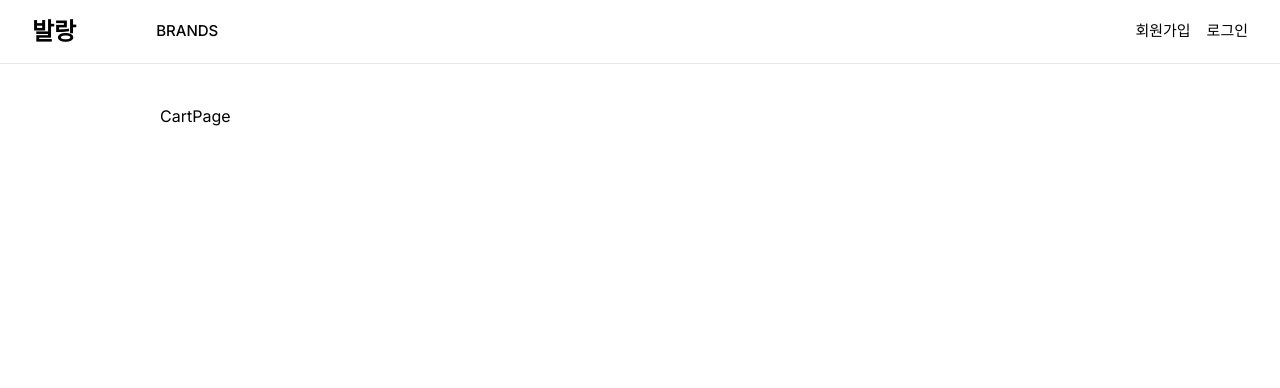
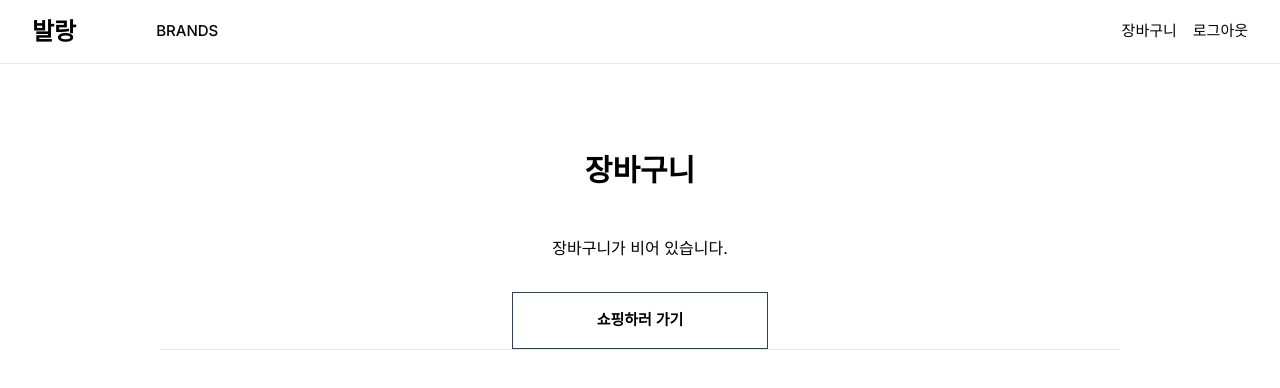
Before and after one commit to haizellatte/time-attack-frontend, a Next.js app: page /cart in a window 1280 px wide. Before the commit this address had no page. Shown: the top 388 px of the page. Built offline with nearby package versions, Linux system fonts and the light colour scheme.

Commit message:
✨feat : cartItems, carItem, useAmount-hook 구현

```diff
--- /dev/null
+++ b/src/app/(root)/cart/_components/CartItem.tsx
@@ -0,0 +1,70 @@
+"use client";
+import useAmount from "@/hooks/useAmount";
+import ProductType from "@/types/ProductType";
+import Image from "next/image";
+import Link from "next/link";
+
+function CartItem({ product }: { product: ProductType }) {
+  const { amount, decreaseAmount, increaseAmount } = useAmount(
+    Number(product.id)
+  );
+
+  return (
+    <>
+      {product && (
+        <li className="flex justify-between items-center">
+          <Link
+            href={`/product/${product.id}`}
+            className="flex h-40 sm:h-56 border-t py-5 gap-x-5"
+          >
+            <div className="relative aspect-[3/4]">
+              <Image
+                src={product.imgSrc}
+                alt="product-image"
+                loading="lazy"
+                decoding="async"
+                data-nimg="fill"
+                className="object-cover absolute h-full w-full transparent left-0 top-0 right-0 bottom-0"
+                sizes="100vw"
+                fill
+                unoptimized
+              />
+            </div>
+            <div className="flex flex-col gap-y-1 sm:gap-y-2.5 grow">
+              <div className="text-sm sm:text-base font-bold">
+                {`${product.brand.nameKr} / ${product.brand.nameEn}`}
+              </div>
+              <h6 className="text-sm sm:text-lg">{product.name}</h6>
+              <div className="flex gap-x-2.5 items-center text-sm sm:text-base ">
+                <span className="line-through text-red-500">{`₩${product.originalPrice.toLocaleString()}`}</span>
+                <span className="font-bold">{`₩${product.price.toLocaleString()}`}</span>
+              </div>
+              <div className="flex text-xs sm:text-sm">
+                <div>{`${product.deliveryType} | 잔여재고 ${product.onlineStock}ea`}</div>
+              </div>
+            </div>
+          </Link>
+          <div className="grid grid-cols-3 border border-black self-center h-4 w-12 sm:h-8 sm:w-24 items-stretch shrink-0">
+            <button
+              onClick={decreaseAmount}
+              className="bg-black text-white flex items-center justify-center text-lg font-bold"
+            >
+              -
+            </button>
+            <span className="flex items-center justify-center text-[15px] font-bold">
+              {amount}
+            </span>
+            <button
+              onClick={increaseAmount}
+              className="bg-black text-white flex items-center justify-center text-lg font-bold"
+            >
+              +
+            </button>
+          </div>
+        </li>
+      )}
+    </>
+  );
+}
+
+export default CartItem;
--- /dev/null
+++ b/src/app/(root)/cart/_components/CartItems.tsx
@@ -0,0 +1,36 @@
+"use client";
+import { useAppSelector } from "@/redux/store";
+import Link from "next/link";
+import CartItem from "./CartItem";
+
+function CartItems() {
+  const carts = useAppSelector((state) => state.cart.carts);
+
+  return (
+    <ul className="border-b">
+      {carts.length > 0 ? (
+        carts.map((product) => (
+          <div key={product.id}>
+            <CartItem product={product} />
+          </div>
+        ))
+      ) : (
+        <section className="flex items-center justify-center flex-col">
+          <h6>장바구니가 비어 있습니다.</h6>
+          <div className="w-64 mt-8">
+            <Link href="/">
+              <button
+                className="border border-slate-700 py-4 px-12 text-[15px] font-semibold bg-white transition hover:-translate-y-1 active:translate-y-0 hover:drop-shadow w-full data-[color=black]:bg-black data-[color=black]:text-white"
+                data-color="white"
+              >
+                쇼핑하러 가기
+              </button>
+            </Link>
+          </div>
+        </section>
+      )}
+    </ul>
+  );
+}
+
+export default CartItems;
--- a/src/app/(root)/cart/page.tsx
+++ b/src/app/(root)/cart/page.tsx
@@ -1,7 +1,12 @@
 import Page from "@/components/Page/Page";
+import CartItems from "./_components/CartItems";
 
 function CartPage() {
-  return <Page>CartPage</Page>;
+  return (
+    <Page title="장바구니">
+      <CartItems />
+    </Page>
+  );
 }
 
 export default CartPage;
--- a/src/components/Header/components/HeaderAuth.tsx
+++ b/src/components/Header/components/HeaderAuth.tsx
@@ -1,14 +1,31 @@
+"use client";
+import { useAuth } from "@/contexts/auth.context";
 import Link from "next/link";
 
 function HeaderAuth() {
+  const { isLoggedIn } = useAuth();
+
   return (
     <div className="ml-auto flex items-center gap-x-4">
-      <Link href="sign-up" className="text-[15px] font-medium">
-        회원가입
-      </Link>
-      <Link href="log-in" className="text-[15px] font-medium">
-        로그인
-      </Link>
+      {isLoggedIn ? (
+        <>
+          <Link href="/cart" className="text-[15px] font-medium">
+            장바구니
+          </Link>
+          <Link href="/log-out" className="text-[15px] font-medium">
+            로그아웃
+          </Link>
+        </>
+      ) : (
+        <>
+          <Link href="/sign-up" className="text-[15px] font-medium">
+            회원가입
+          </Link>
+          <Link href="/log-in" className="text-[15px] font-medium">
+            로그인
+          </Link>
+        </>
+      )}
     </div>
   );
 }
--- a/src/contexts/auth.context.tsx
+++ b/src/contexts/auth.context.tsx
@@ -1,8 +1,7 @@
 "use client";
 
-import { instance } from "@/api/API";
 import { useRouter } from "next/navigation";
-import { createContext, useContext, useEffect, useState } from "react";
+import { createContext, useContext, useState } from "react";
 
 type AuthContextValue = {
   isLoggedIn: boolean;
@@ -21,7 +20,8 @@ const AuthContext = createContext<AuthContextValue>(initialValue);
 export const useAuth = () => useContext(AuthContext);
 
 export function AuthProvider({ children }: { children: React.ReactNode }) {
-  const [isLoggedIn, setIsLoggedIn] = useState(false);
+  // todo :로그인 상태 바꾸기
+  const [isLoggedIn, setIsLoggedIn] = useState(true);
   const [isAuthInitialized, setIsAuthInitialized] = useState(false);
   const router = useRouter();
 
@@ -35,13 +35,13 @@ export function AuthProvider({ children }: { children: React.ReactNode }) {
     // todo : 액세스 토큰 제거
   };
 
-  useEffect(() => {
-    if (!isLoggedIn) {
-      instance.defaults.headers.common.Authorization = "";
-      // todo : 로그인 모달 띄우기
-    }
-    router.replace("/");
-  }, [router, isLoggedIn]);
+  // useEffect(() => {
+  //   if (!isLoggedIn) {
+  //     instance.defaults.headers.common.Authorization = "";
+  //     // todo : 로그인 모달 띄우기
+  //   }
+  //   router.replace("/");
+  // }, [router, isLoggedIn]);
 
   const value: AuthContextValue = {
     isLoggedIn,
--- /dev/null
+++ b/src/hooks/useAmount.tsx
@@ -0,0 +1,21 @@
+import { setDeleteProduct } from "@/redux/slices/cartSlice";
+import { useAppDispatch } from "@/redux/store";
+import { useEffect, useState } from "react";
+
+function useAmount(id: number) {
+  const [amount, setAmount] = useState(1);
+  const dispatch = useAppDispatch();
+
+  useEffect(() => {
+    if (amount < 1) {
+      dispatch(setDeleteProduct(id));
+    }
+  }, [amount]);
+
+  const decreaseAmount = () => setAmount(() => amount - 1);
+  const increaseAmount = () => setAmount(() => amount + 1);
+
+  return { amount, decreaseAmount, increaseAmount };
+}
+
+export default useAmount;
--- a/src/types/ProductType.ts
+++ b/src/types/ProductType.ts
@@ -1,6 +1,6 @@
 type brandType = {
   id: number;
-  namKr: string;
+  nameKr: string;
   nameEn: string;
 };
 
```
